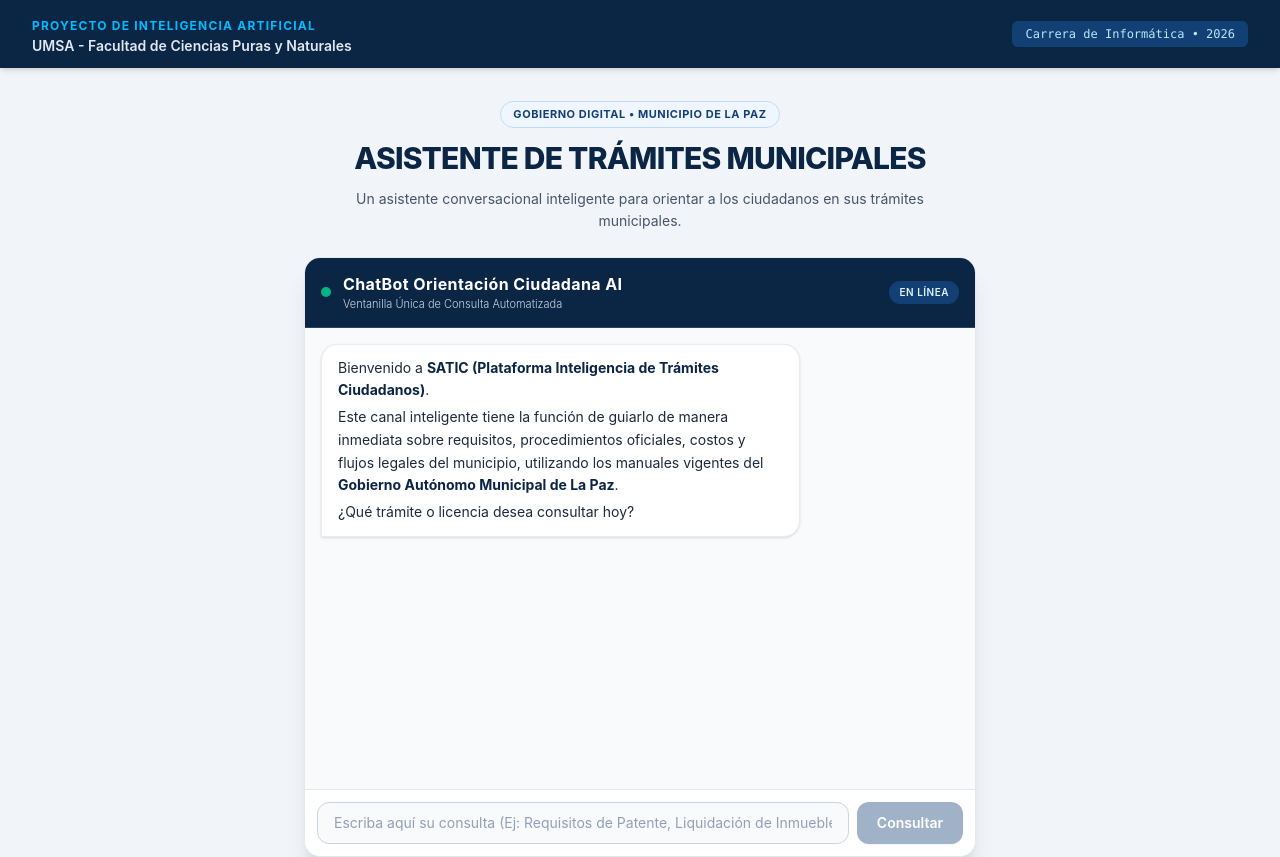
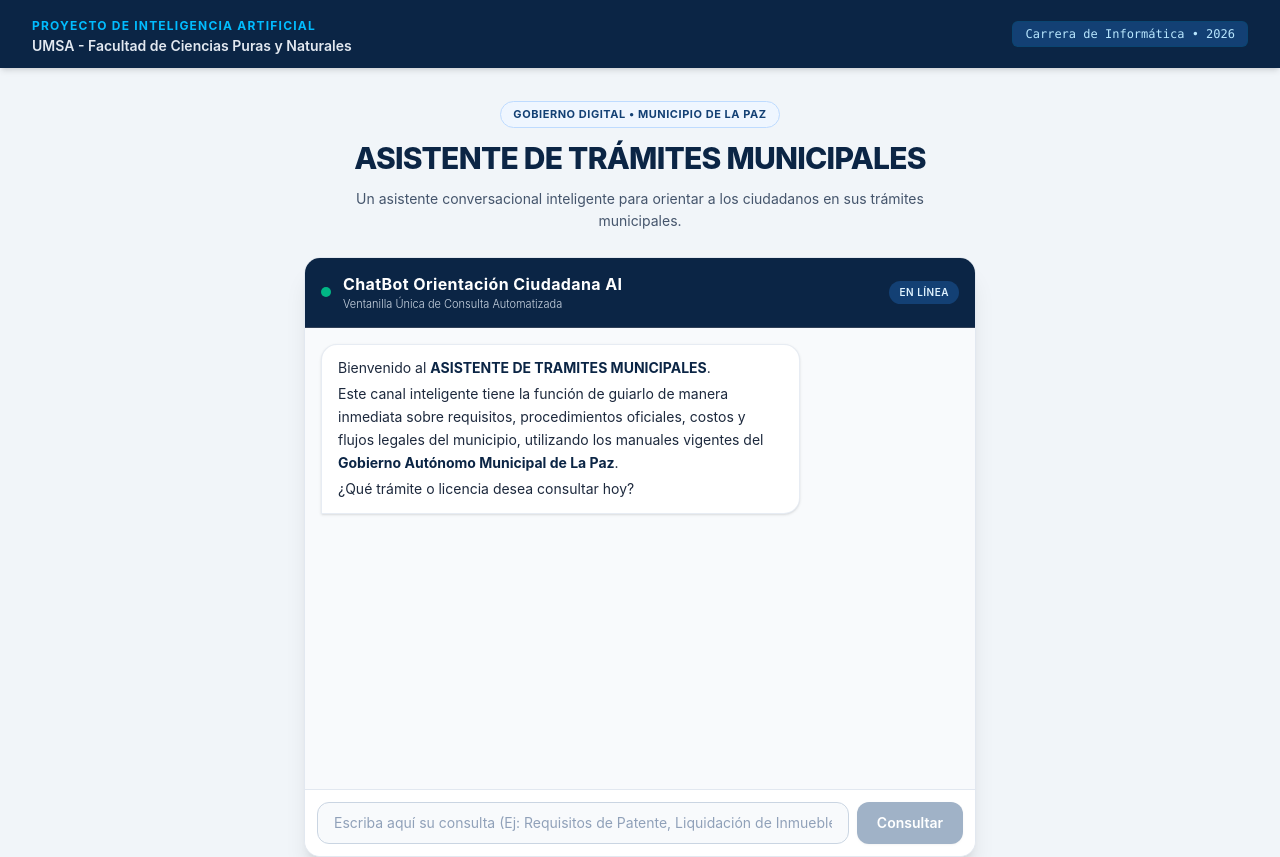
Before and after one commit to BlankS0800/asistente_tramites_municipales, a React (Vite) app: page / in a window 1280 px wide. Shown: the top 857 px of the page. Built offline with nearby package versions, Linux system fonts and the light colour scheme.

Commit message:
cambios esteticos

```diff
--- a/src/MunicipalChat.tsx
+++ b/src/MunicipalChat.tsx
@@ -16,7 +16,7 @@
 const INITIAL_MESSAGE: Message = {
   id: 'welcome',
   sender: 'bot',
-  text: 'Bienvenido a **SATIC (Plataforma Inteligencia de Trámites Ciudadanos)**.\n\nEste canal inteligente tiene la función de guiarlo de manera inmediata sobre requisitos, procedimientos oficiales, costos y flujos legales del municipio, utilizando los manuales vigentes del **Gobierno Autónomo Municipal de La Paz**.\n\n¿Qué trámite o licencia desea consultar hoy?'
+  text: 'Bienvenido al **ASISTENTE DE TRAMITES MUNICIPALES**.\n\nEste canal inteligente tiene la función de guiarlo de manera inmediata sobre requisitos, procedimientos oficiales, costos y flujos legales del municipio, utilizando los manuales vigentes del **Gobierno Autónomo Municipal de La Paz**.\n\n¿Qué trámite o licencia desea consultar hoy?'
 };
 
 export const MunicipalChat: React.FC<MunicipalChatProps> = ({
```
